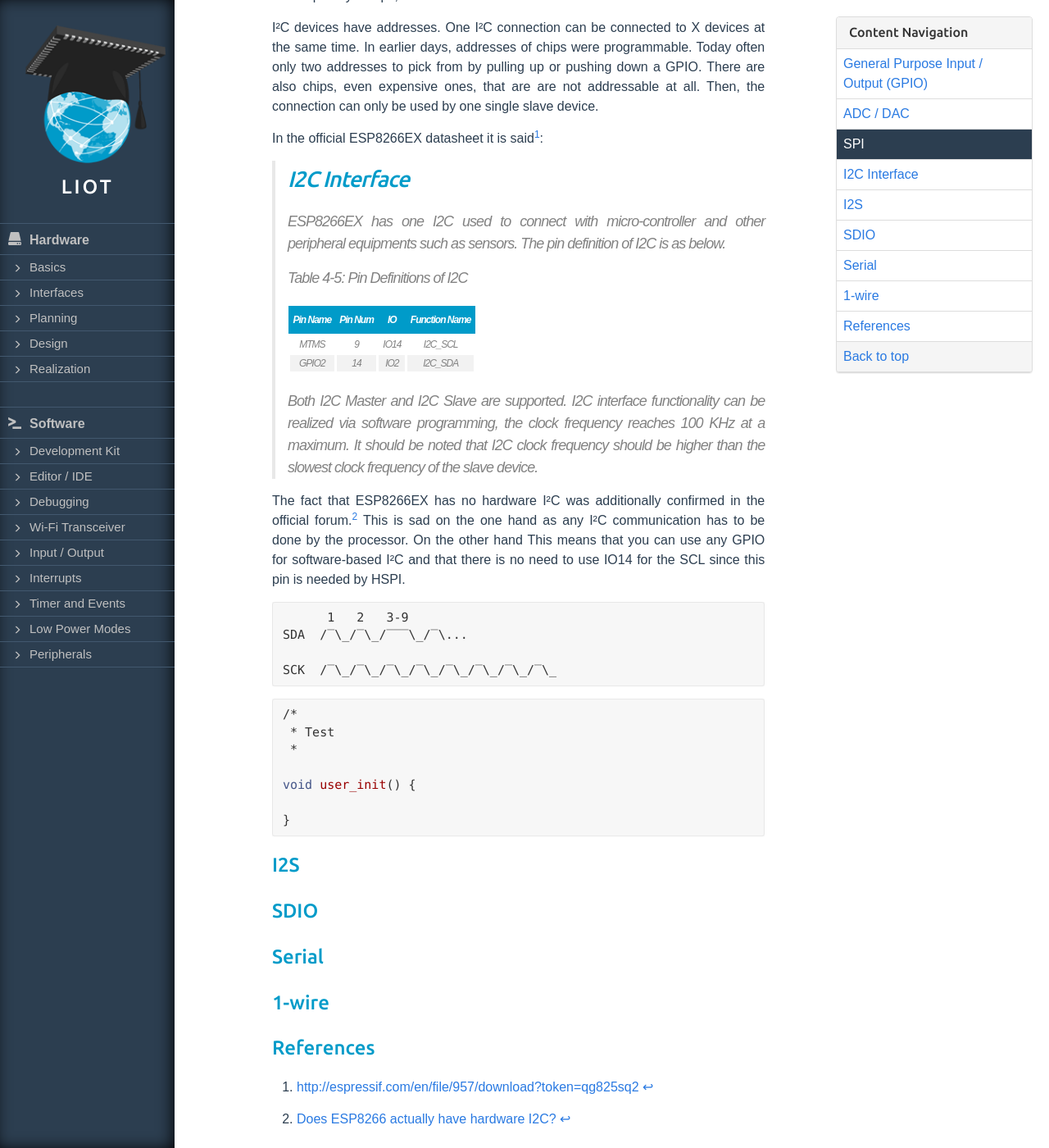
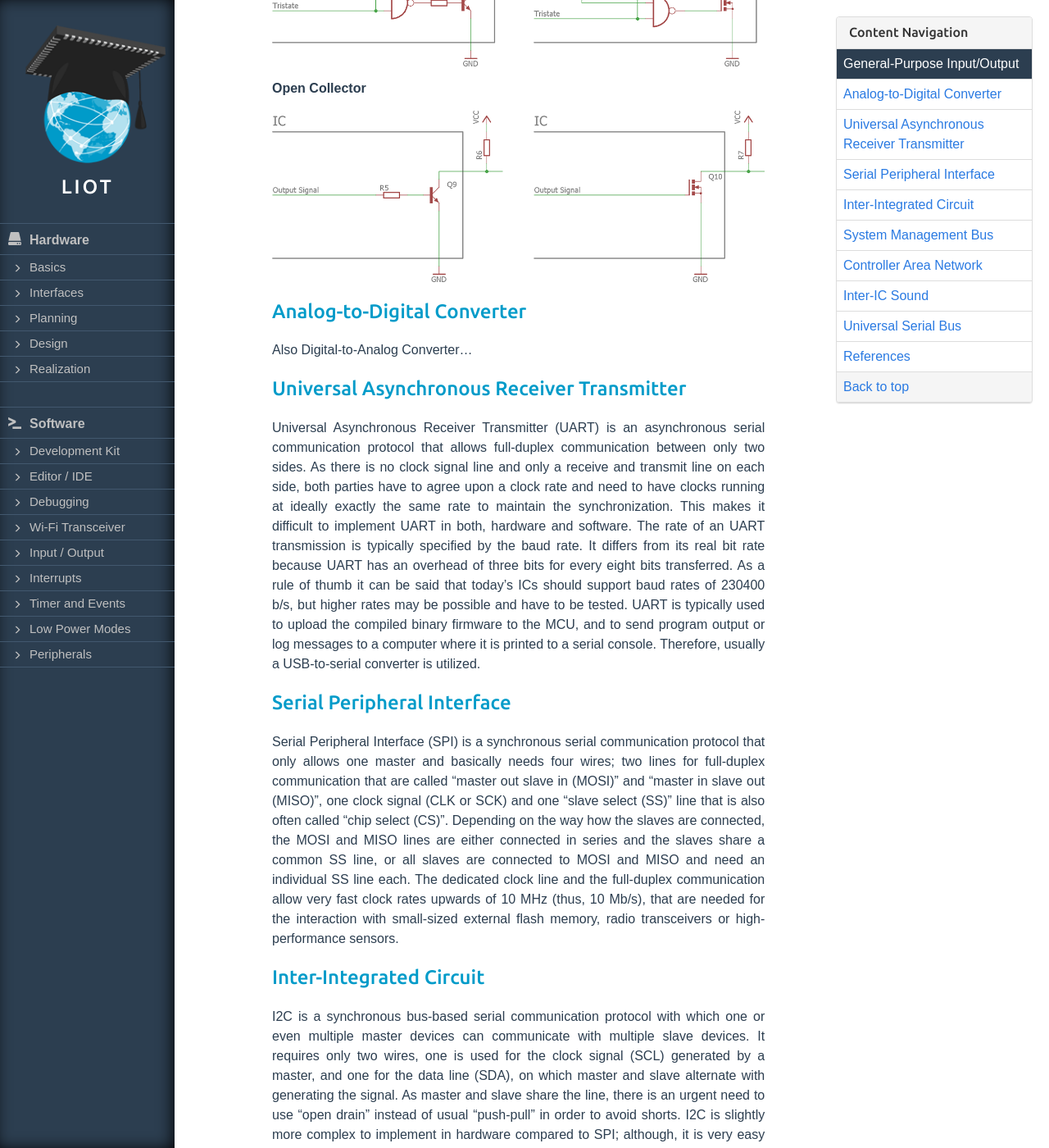
Before and after one commit to learn-internet-of-things/learn-internet-of-things.github.io, a Jekyll site: the page built from page/hardware/02-interfaces.md, in a window 1280 px wide and 1400 px high, scrolled down 669 px. Shown: the whole window at 82% size. Built offline with Jekyll 4.4.1, drawn with Linux system fonts in a browser that asks for light colours; nearby versions of some CDN libraries; some of the changed text lies outside the part shown.

Commit message:
Add basic content for interfaces page

````diff
--- a/page/hardware/02-interfaces.md
+++ b/page/hardware/02-interfaces.md
@@ -1,102 +1,104 @@
 ---
 layout: page
-title: Interfaces
+title: Hardware Interfaces
 permalink: /hardware/interfaces/
 ---
 
-General Purpose Input / Output (GPIO)
--------------------------------------
+General-Purpose Input/Output
+----------------------------
 
 ### Output Stages
 
 **Push-Pull**
 
-![Push-Pull](/media/hardware/basics/push-pull.png)
+![Push-Pull](/media/hardware/interfaces/push-pull.png)
 
 **Tristate**
 
-![Tristate](/media/hardware/basics/tristate.png)
+![Tristate](/media/hardware/interfaces/tristate.png)
 
 **Open Collector**
 
-![Open-Collector](/media/hardware/basics/open-collector.png)
-
-ADC / DAC
----------
-
-SPI
----
+![Open-Collector](/media/hardware/interfaces/open-collector.png)
 
 
-Inter-Integrated Circuit (I²C)
-==============================
+Analog-to-Digital Converter
+---------------------------
 
-Developed by Philips, ...
-
-I²C devices have addresses.
-One I²C connection can be connected to X devices at the same time.
-In earlier days, addresses of chips were programmable.
-Today often only two addresses to pick from by pulling up or pushing down a GPIO.
-There are also chips, even expensive ones, that are are not addressable at all.
-Then, the connection can only be used by one single slave device.
-
-In the official ESP8266EX datasheet it is said[^datasheet]:
-
-> I2C Interface
-> -------------
->
-> ESP8266EX has one I2C used to connect with micro-controller and other peripheral equipments such as sensors.
-> The pin definition of I2C is as below.
->
-> Table 4-5: Pin Definitions of I2C
->
-> | Pin Name | Pin Num | IO    | Function Name |
-> |:--------:|:-------:|:-----:|:-------------:|
-> | MTMS     | 9       | IO14  | I2C_SCL       |
-> | GPIO2    | 14      | IO2   | I2C_SDA       |
->
-> Both I2C Master and I2C Slave are supported.
-> I2C interface functionality can be realized via software programming, the clock frequency reaches 100 KHz at a maximum.
-> It should be noted that I2C clock frequency should be higher than the slowest clock frequency of the slave device.
-
-The fact that ESP8266EX has no hardware I²C was additionally confirmed in the official forum.[^no-hardware-i2c]
-This is sad on the one hand as any I²C communication has to be done by the processor.
-On the other hand This means that you can use any GPIO for software-based I²C and that there is no need to use IO14 for the SCL since this pin is needed by HSPI.
-
-```
-      1   2   3-9
-SDA  /‾\_/‾\_/‾‾‾\_/‾\...
-
-SCK  /‾\_/‾\_/‾\_/‾\_/‾\_/‾\_/‾\_/‾\_
-```
+Also Digital-to-Analog Converter...
 
 
-```c
-/*
- * Test
- *
+Universal Asynchronous Receiver Transmitter
+-------------------------------------------
 
-void user_init() {
-
-}
-```
+Universal Asynchronous Receiver Transmitter (UART) is an asynchronous serial communication protocol that allows full-duplex communication between only two sides.
+As there is no clock signal line and only a receive and transmit line on each side, both parties have to agree upon a clock rate and need to have clocks running at ideally exactly the same rate to maintain the synchronization.
+This makes it difficult to implement UART in both, hardware and software.
+The rate of an UART transmission is typically specified by the baud rate.
+It differs from its real bit rate because UART has an overhead of three bits for every eight bits transferred.
+As a rule of thumb it can be said that today’s ICs should support baud rates of 230400 b/s, but higher rates may be possible and have to be tested.
+UART is typically used to upload the compiled binary firmware to the MCU, and to send program output or log messages to a computer where it is printed to a serial console.
+Therefore, usually a USB-to-serial converter is utilized.
 
 
-I2S
----
+Serial Peripheral Interface
+---------------------------
 
-SDIO
-----
+Serial Peripheral Interface (SPI) is a synchronous serial communication protocol that only allows one master and basically needs four wires;
+two lines for full-duplex communication that are called "master out slave in (MOSI)" and "master in slave out (MISO)", one clock signal (CLK or SCK) and one "slave select (SS)" line that is also often called "chip select (CS)".
+Depending on the way how the slaves are connected, the MOSI and MISO lines are either connected in series and the slaves share a common SS line, or all slaves are connected to MOSI and MISO and need an individual SS line each.
+The dedicated clock line and the full-duplex communication allow very fast clock rates upwards of 10 MHz (thus, 10 Mb/s), that are needed for the interaction with small-sized external flash memory, radio transceivers or high-performance sensors.
 
-Serial
-------
 
-1-wire
-------
+Inter-Integrated Circuit
+------------------------
+
+I2C is a synchronous bus-based serial communication protocol with which one or even multiple master devices can communicate with multiple slave devices.
+It requires only two wires, one is used for the clock signal (SCL) generated by a master, and one for the data line (SDA), on which master and slave alternate with generating the signal.
+As master and slave share the line, there is an urgent need to use "open drain" instead of usual "push-pull" in order to avoid shorts.
+I2C is slightly more complex to implement in hardware compared to SPI; although, it is very easy to implement in software by bit-banging the GPIOs.
+Typically, I2C uses 7-bit addresses, so that - minus eight reserved addresses - 120 slave devices could be connected to a single I2C bus.
+Apart from the start and stop sequence, data are always transferred in bytes.
+When the slave address is sent, the eighth bit is a "read/write" bit that determines if data are written to or read from the slave afterwards.
+After each transmitted byte, the reading device confirms the received data and the continuation of the transfer with an "ack/nack" bit.
+Today, a transmission rate of 400 kHz is common and a rate of 5 MHz is possible, so that I2C is suitable for many applications where only slower, half-duplex or occasional transfers are required.
+Besides 7-bit addresses, also 8-bit and 10-bit addresses may be used so that the number of slave devices can be even greater.
+Some manufacturers refrain addresses entirely, as for example Sensirion did with its SHT1x humidity and temperature sensor IC.
+Ultimately, the focus on the following pages will be on 7-bit addresses.
+
+
+System Management Bus
+---------------------
+
+SMBus is a two-wired bus for synchronous communication based on I2C.
+It allows a clock rate between 10 and 100 kHz. Furthermore, it has a clock low timeout mode, which means that a device can abort a transfer in progress.
+The master sends a stop condition and the slaves must reset their communication and wait for a new start condition.
+Therefore, a minimum of 25 ms and a maximum timeout value of 35 ms are specified.
+This timing parameters, however, are not specified in I2C.
+
+
+Controller Area Network
+-----------------------
+
+CAN is an asynchronous bus-based serial communication protocol providing half-duplex communication among microcontroller boards and other devices.
+It is working according to the multi-master principle meaning that there are several nodes, which can initiate transactions. These nodes are connected to each other through a two-wire bus.
+The advantage of CAN is the ability of error detection and repair.
+
+
+Inter-IC Sound
+--------------
+
+I2S is a synchronous serial communication protocol for the audio transfer between a variable number of devices.
+Usually there are two lines, the "Serial Data (SD)" and "Word Select (WS)" line, besides the implied "Serial Clock (SCK)" lines.
+
+
+Universal Serial Bus
+--------------------
+
+USB is also a serial bus interface using two wires for power and two for differential data signals for half-duplex data transfer (USB 2.0), and additional four wires for full-duplex super speed (USB 3.0).
+It allows communication between a computer and external devices.
+However, it is not designed for intra-board communication and therefore not further described here.
 
 
 References
 ----------
-
-[^datasheet]: <http://espressif.com/en/file/957/download?token=qg825sq2>
-[^no-hardware-i2c]: [Does ESP8266 actually have hardware I2C?](http://bbs.espressif.com/viewtopic.php?t=1032)
````
